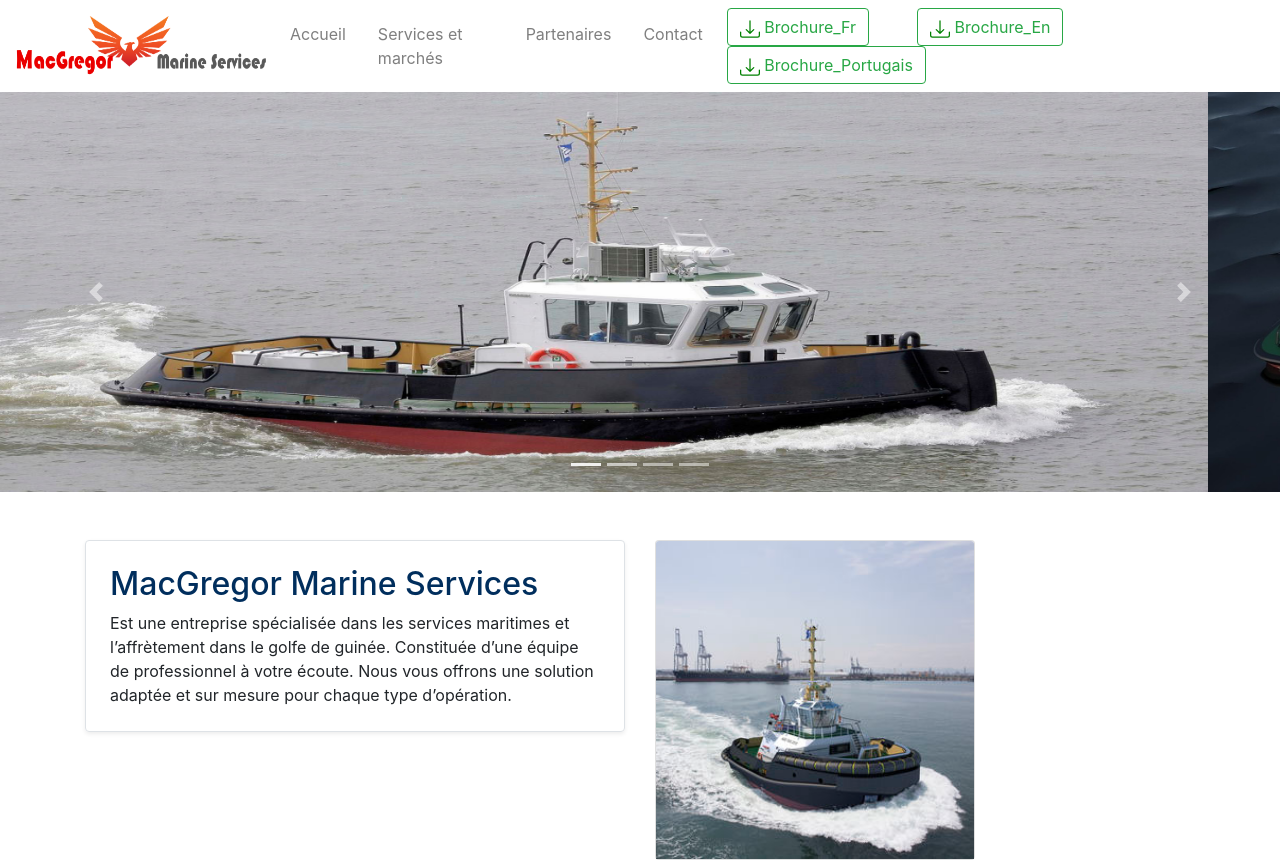
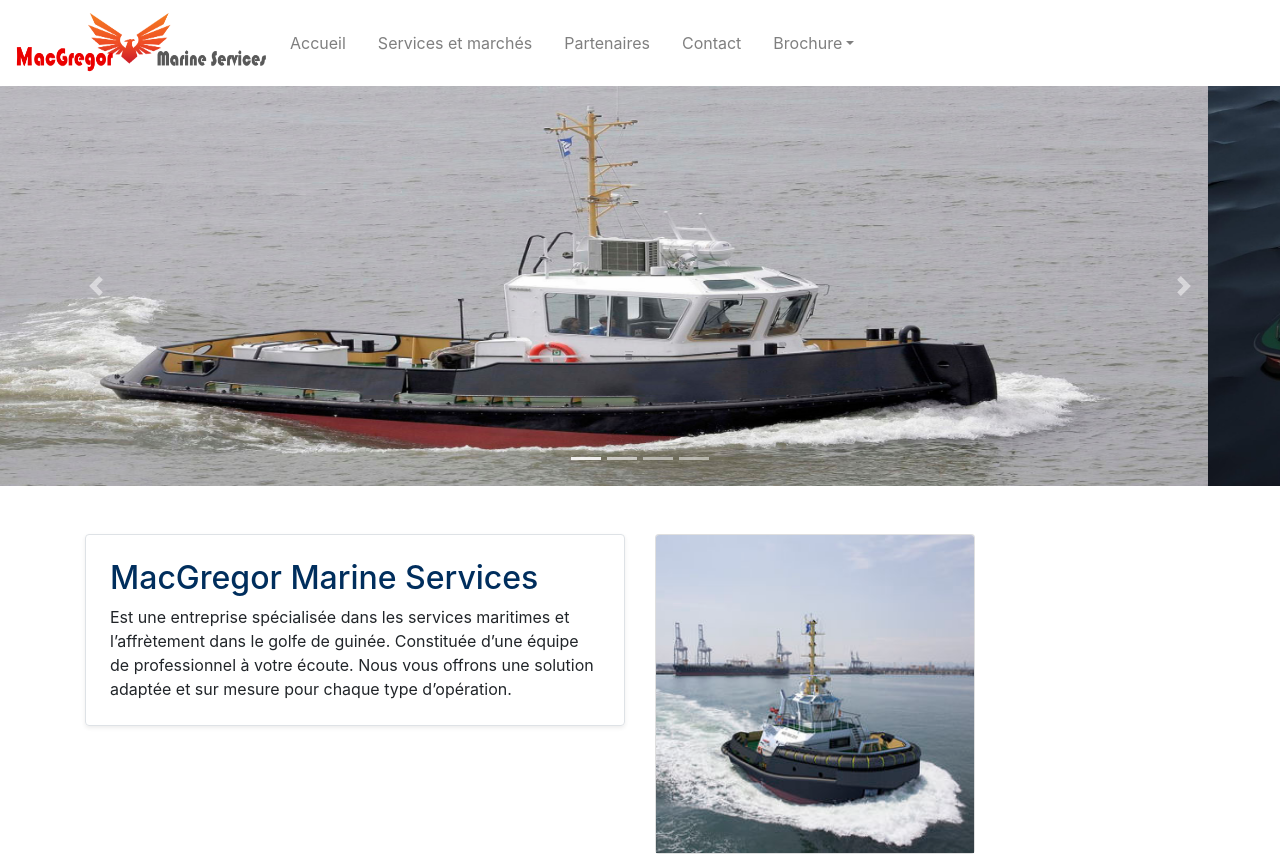
Before and after one commit to anautovic/marine-service-1, a Next.js app: page / in a window 1280 px wide. Shown: the top 862 px of the page. Built offline with nearby package versions, Linux system fonts and the light colour scheme.

Commit message:
brochure

```diff
--- a/pages/components/shared/header.js
+++ b/pages/components/shared/header.js
@@ -25,13 +25,13 @@ export default function Header() {
       <AppLink href="/services"><a className="nav-link mr-3 ">Services et marchés</a></AppLink>
       <AppLink href="/particuliers"> <a className="nav-link mr-3 ">Partenaires</a></AppLink>
       <AppLink href="/contact"> <a className="nav-link mr-3 ">Contact</a></AppLink>
-
+      <NavDropdown title="Brochure" id="basic-nav-dropdown">
+        <NavDropdown.Item variant="outline-success" href="Brochure Macgregor FR.pdf" download><Download color="green" size={20} /> Brochure_Fr</NavDropdown.Item>
+        <NavDropdown.Item variant="outline-success" href="Macgregor Marine Services Brochure EN.pdf" download><Download color="green" size={20} /> Brochure_En</NavDropdown.Item>
+        <NavDropdown.Item variant="outline-success" href="Brochure Portugais.pdf" download><Download color="green" size={20} /> Brochure_Portugais </NavDropdown.Item>
+        <NavDropdown.Divider />
+      </NavDropdown>
     </Nav>
-    <Form inline>
-      <Button variant="outline-success" className="mr-5" href="Brochure Macgregor FR.pdf" download><Download color="green" size={20} /> Brochure_Fr</Button>
-      <Button variant="outline-success"className="mr-5" href="Macgregor Marine Services Brochure EN.pdf" download><Download color="green" size={20} /> Brochure_En</Button>
-      <Button variant="outline-success" href="Brochure Portugais.pdf" download><Download color="green" size={20} /> Brochure_Portugais</Button>
-    </Form>
   </Navbar.Collapse>
 </Navbar>
 <Carousel>
```
